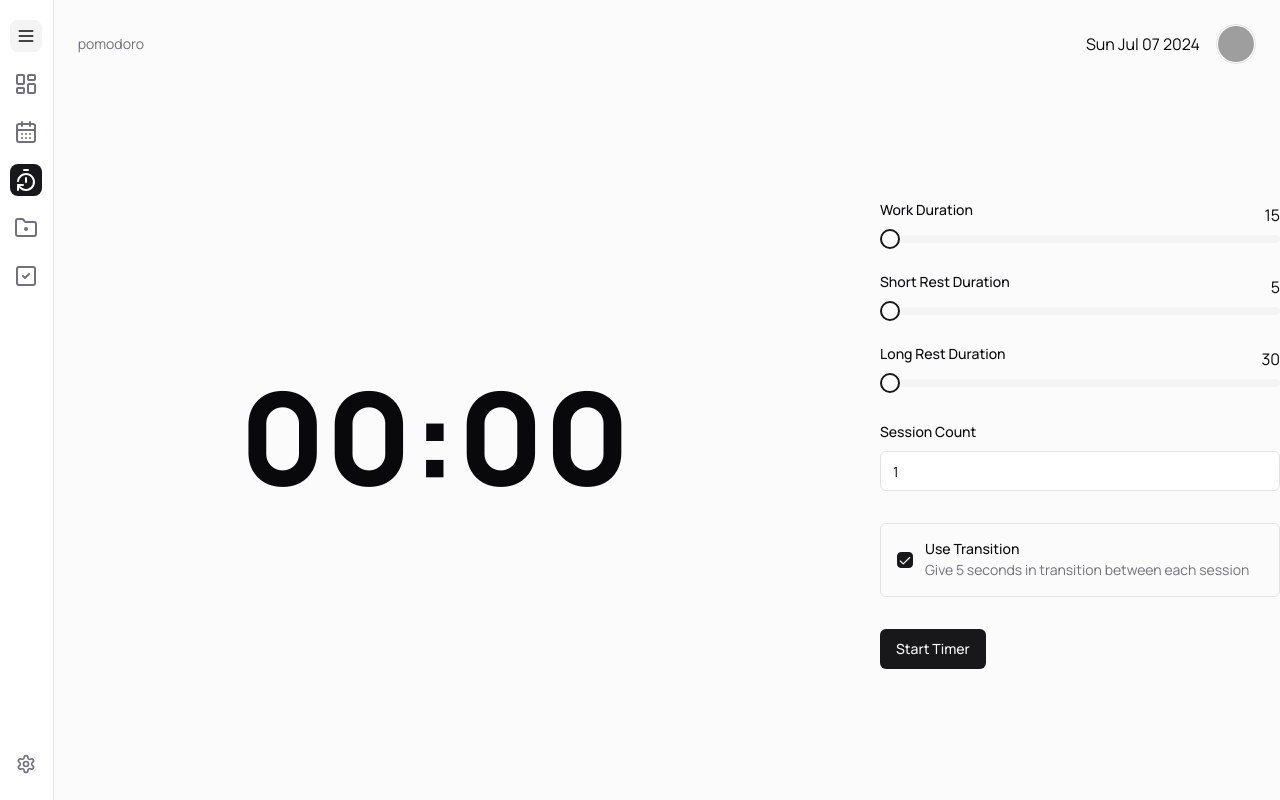
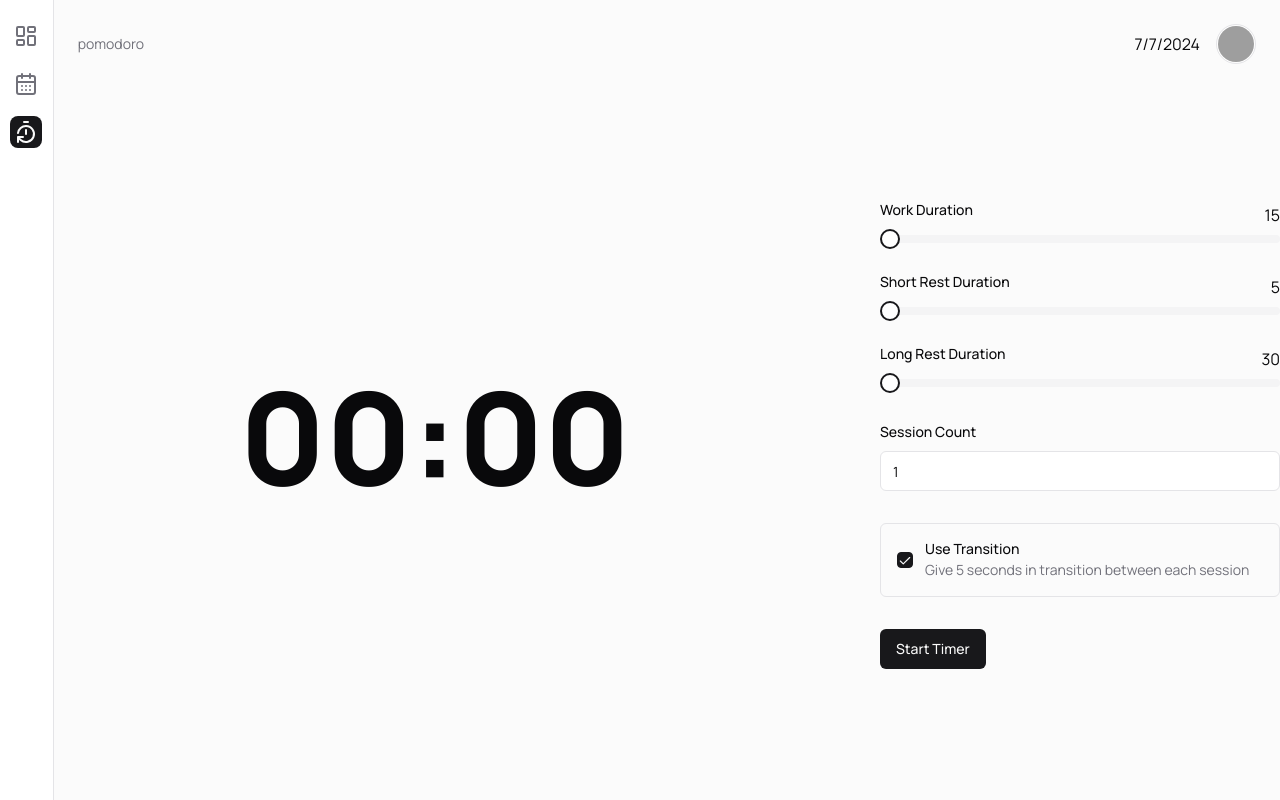
Before and after one commit to YosuaChrialMartono/life-dashboard-frontend, a Next.js app: page /pomodoro in a window 1280 px wide. Built offline with nearby package versions, Linux system fonts and the light colour scheme; grey boxes are pictures that could not be loaded.

Commit message:
Feat: Remove and repick features for mvp

```diff
--- a/src/sections/header/header.tsx
+++ b/src/sections/header/header.tsx
@@ -7,9 +7,9 @@ import { NavigationRoutes } from "../navigation/navigationsRoute";
 
 export default function Header() {
   const CurrentDate = () => {
-    const date = new Date().toDateString();
+    const date = new Date();
     return (
-      <span className="hidden ml-auto sm:flex items-center">{`${date}`}</span>
+      <span className="hidden ml-auto sm:flex items-center">{`${date.toLocaleDateString()}`}</span>
     );
   };
   return (
@@ -24,14 +24,6 @@ export default function Header() {
       <RouteBreadcrumbHeader />
       <CurrentDate />
       <UserProfile />
-      {/* <div className="relative ml-auto flex-1 md:grow-0">
-              <Search className="absolute left-2.5 top-2.5 h-4 w-4 text-muted-foreground" />
-              <Input
-                type="search"
-                placeholder="Search..."
-                className="w-full rounded-lg bg-background pl-8 md:w-[200px] lg:w-[336px]"
-              />
-            </div> */}
     </header>
   );
 }
--- a/src/sections/header/profile/UserProfile.tsx
+++ b/src/sections/header/profile/UserProfile.tsx
@@ -31,9 +31,6 @@ export default function UserProfile() {
       <DropdownMenuContent align="end">
         <DropdownMenuLabel>My Account</DropdownMenuLabel>
         <DropdownMenuSeparator />
-        <DropdownMenuItem>Settings</DropdownMenuItem>
-        <DropdownMenuItem>Support</DropdownMenuItem>
-        <DropdownMenuSeparator />
         <DropdownMenuItem>Logout</DropdownMenuItem>
       </DropdownMenuContent>
     </DropdownMenu>
--- a/src/sections/navigation/navigationsRoute.tsx
+++ b/src/sections/navigation/navigationsRoute.tsx
@@ -41,16 +41,4 @@ export const NavigationRoutes: NavRouteItem[] = [
     startIcon: TimerReset,
     endIcon: null,
   },
-  {
-    title: "Projects",
-    link: "/projects",
-    startIcon: FolderDot,
-    endIcon: null,
-  },
-  {
-    title: "Tasks",
-    link: "/tasks",
-    startIcon: SquareCheck,
-    endIcon: null,
-  },
 ];
--- a/src/sections/navigation/side-nav/SideNav.tsx
+++ b/src/sections/navigation/side-nav/SideNav.tsx
@@ -32,40 +32,7 @@ export default function SideNav({ links, isCollapsed, toggleMenu }: NavProps) {
         )}
       >
         <nav className="flex flex-col items-center gap-4 px-2 sm:py-5 group-[[data-collapsed=true]]:justify-center group-[[data-collapsed=true]]:px-2">
-          <Button
-            size="icon"
-            variant={"secondary"}
-            onClick={() => {
-              toggleMenu();
-            }}
-            className={cn(
-              "flex h-9 w-9 items-center justify-center rounded-lg text-foreground transition-colors md:h-8 md:w-8",
-              !isCollapsed && "justify-start w-full px-4"
-            )}
-          >
-            <Menu className="h-5 w-5" />
-            <span className="sr-only">Toggle Menu</span>
-          </Button>
           {sideNavContent}
-        </nav>
-        <nav className="mt-auto flex flex-col items-center gap-4 px-2 sm:py-5">
-          <TooltipProvider>
-            <Tooltip>
-              <TooltipTrigger asChild>
-                <Link
-                  href="#"
-                  className={cn(
-                    "flex h-9 w-9 items-center justify-center rounded-lg text-muted-foreground transition-colors hover:text-foreground md:h-8 md:w-8",
-                    !isCollapsed && "justify-start w-full px-4"
-                  )}
-                >
-                  <Settings className="h-5 w-5" />
-                  <span className="sr-only">Settings</span>
-                </Link>
-              </TooltipTrigger>
-              <TooltipContent side="right">Settings</TooltipContent>
-            </Tooltip>
-          </TooltipProvider>
         </nav>
       </div>
     </>
--- a/src/sections/pomodoro/PomodoroTimerComponent.tsx
+++ b/src/sections/pomodoro/PomodoroTimerComponent.tsx
@@ -65,13 +65,16 @@ export default function PomodoroTimerComponent() {
     <div className="size-full flex flex-col lg:flex-row gap-16 justify-center items-center">
       <div
         id="timer-section"
-        className="flex flex-col w-4/5 gap-4 justify-center items-center"
+        className="flex flex-col w-full xl:w-4/5 gap-4 justify-center items-center"
       >
         <span className={`font-extrabold text-5xl lg:text-6xl xl:text-9xl`}>
           {time}
         </span>
       </div>
-      <div id="settings-section" className="flex flex-col w-2/5 gap-10">
+      <div
+        id="settings-section"
+        className="flex flex-row w-full xl:w-2/5 justify-center gap-10"
+      >
         <PomodoroForm
           handleSubmit={() => {
             console.log(arrayOfTime);
```
